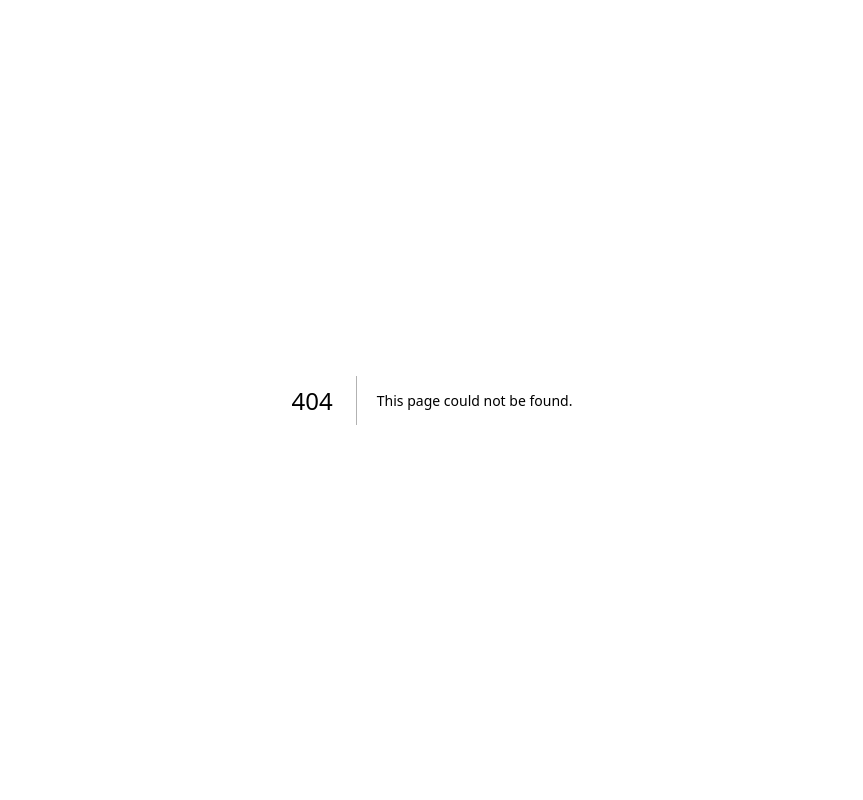
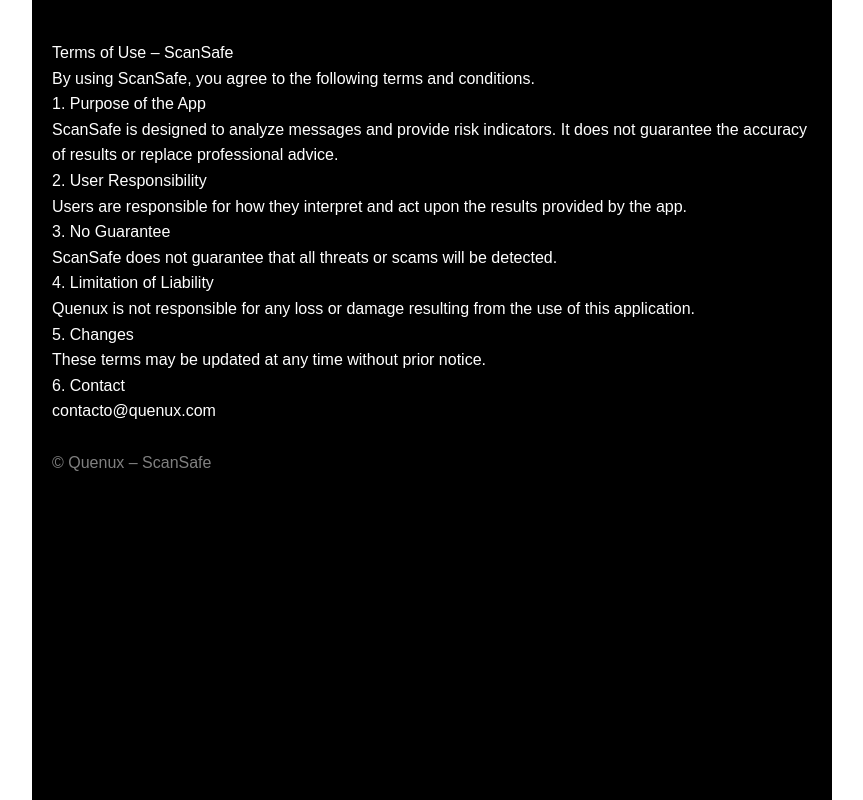
Before and after one commit to Diegoheriberto/quenux-web, a Next.js app: page /legal/terms in a window 1280 px wide. Before the commit this address had no page. Shown: the whole page, without its empty margins (208-1071 px from the left). Built offline with nearby package versions, Linux system fonts and the light colour scheme.

Commit message:
Add Terms of Use page for ScanSafe

```diff
--- /dev/null
+++ b/app/legal/terms/page.tsx
@@ -0,0 +1,59 @@
+export default function TermsPage() {
+  return (
+    <div
+      style={{
+        backgroundColor: "#000",
+        color: "#fff",
+        minHeight: "100vh",
+        padding: "40px 20px",
+        maxWidth: 800,
+        margin: "0 auto",
+        lineHeight: 1.6,
+        fontFamily: "Arial, sans-serif",
+      }}
+    >
+      <h1>Terms of Use – ScanSafe</h1>
+
+      <p>
+        By using ScanSafe, you agree to the following terms and conditions.
+      </p>
+
+      <h3>1. Purpose of the App</h3>
+      <p>
+        ScanSafe is designed to analyze messages and provide risk indicators.
+        It does not guarantee the accuracy of results or replace professional advice.
+      </p>
+
+      <h3>2. User Responsibility</h3>
+      <p>
+        Users are responsible for how they interpret and act upon the results provided by the app.
+      </p>
+
+      <h3>3. No Guarantee</h3>
+      <p>
+        ScanSafe does not guarantee that all threats or scams will be detected.
+      </p>
+
+      <h3>4. Limitation of Liability</h3>
+      <p>
+        Quenux is not responsible for any loss or damage resulting from the use of this application.
+      </p>
+
+      <h3>5. Changes</h3>
+      <p>
+        These terms may be updated at any time without prior notice.
+      </p>
+
+      <h3>6. Contact</h3>
+      <p>
+        contacto@quenux.com
+      </p>
+
+      <br />
+
+      <p style={{ opacity: 0.5 }}>
+        © Quenux – ScanSafe
+      </p>
+    </div>
+  );
+}
```
